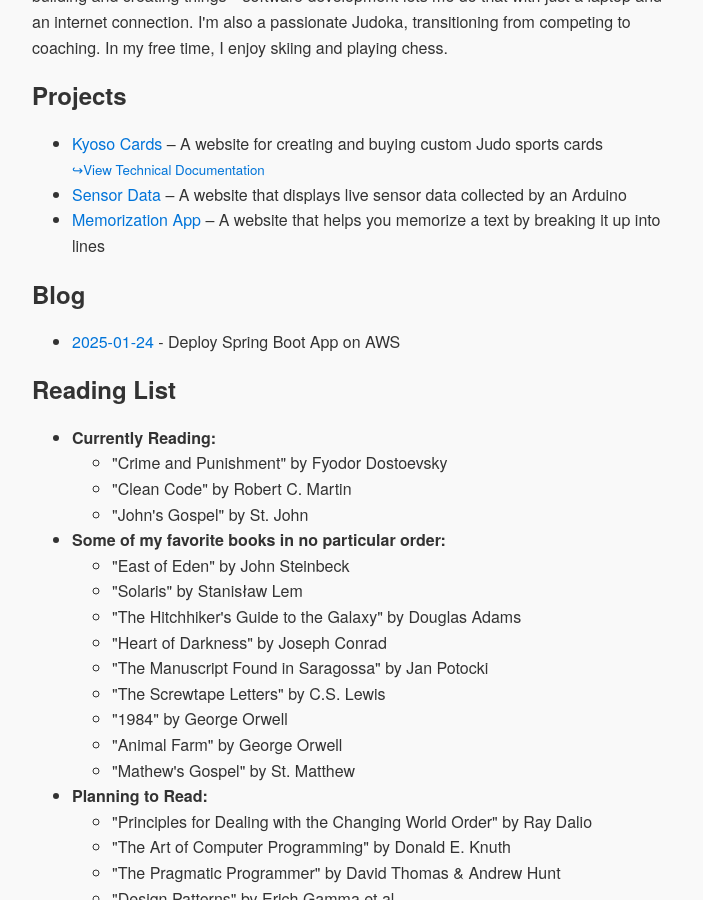
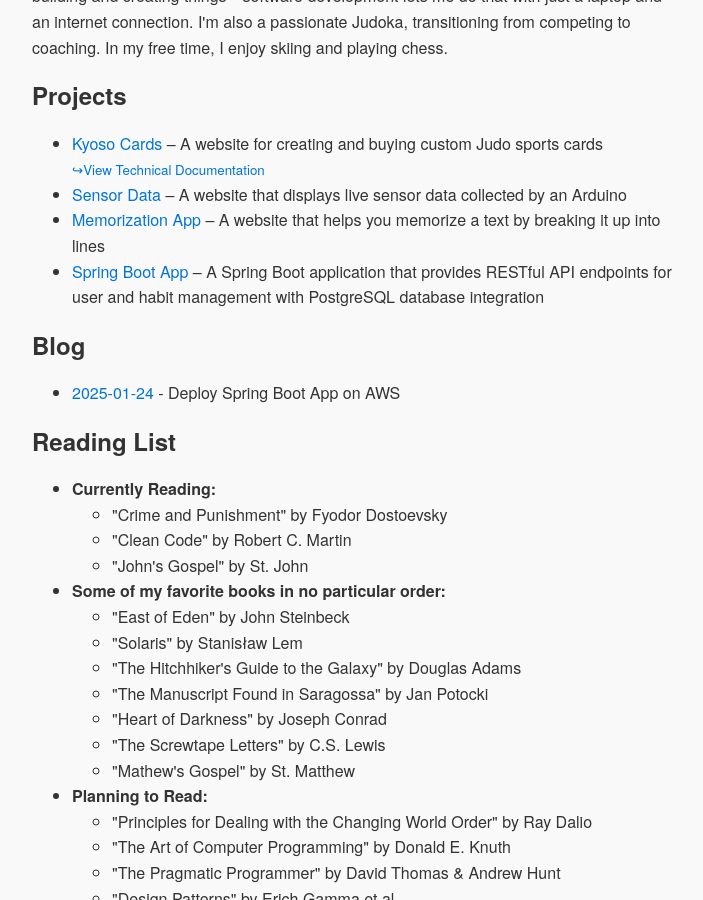
Before and after one commit to janpc01/janpc01.github.io, a Jekyll site: the page built from index.html, in a window 1280 px wide and 900 px high, scrolled down 312 px. Shown: the whole window, without its empty margins (283-986 px from the left). Built offline with Jekyll 4.4.1, drawn with Linux system fonts in a browser that asks for light colours; some web fonts are replaced.

Commit message:
Update index.html

```diff
--- a/index.html
+++ b/index.html
@@ -72,6 +72,9 @@
         </li>
         <li><a href="https://sensor-data-flask.vercel.app/" target="_blank">Sensor Data</a> – A website that displays live sensor data collected by an Arduino</li>
         <li><a href="https://memorization-app.vercel.app/" target="_blank">Memorization App</a> – A website that helps you memorize a text by breaking it up into lines</li>
+        <li><a href="https://github.com/janpc01/habit-tracker-spring" target="_blank">Spring Boot App</a> – A Spring Boot application that provides RESTful API endpoints for user and habit management with PostgreSQL database integration</li>
+
+</li>
     </ul>
 
     <h2>Blog</h2>
@@ -99,11 +102,9 @@
                 <li>"East of Eden" by John Steinbeck</li>
                 <li>"Solaris" by Stanisław Lem</li>
                 <li>"The Hitchhiker's Guide to the Galaxy" by Douglas Adams</li>
+                <li>"The Manuscript Found in Saragossa" by Jan Potocki</li>
                 <li>"Heart of Darkness" by Joseph Conrad</li>
-                <li>"The Manuscript Found in Saragossa" by Jan Potocki</li>
                 <li>"The Screwtape Letters" by C.S. Lewis</li>
-                <li>"1984" by George Orwell</li>
-                <li>"Animal Farm" by George Orwell</li>
                 <li>"Mathew's Gospel" by St. Matthew</li>
             </ul>
         </li>
```
